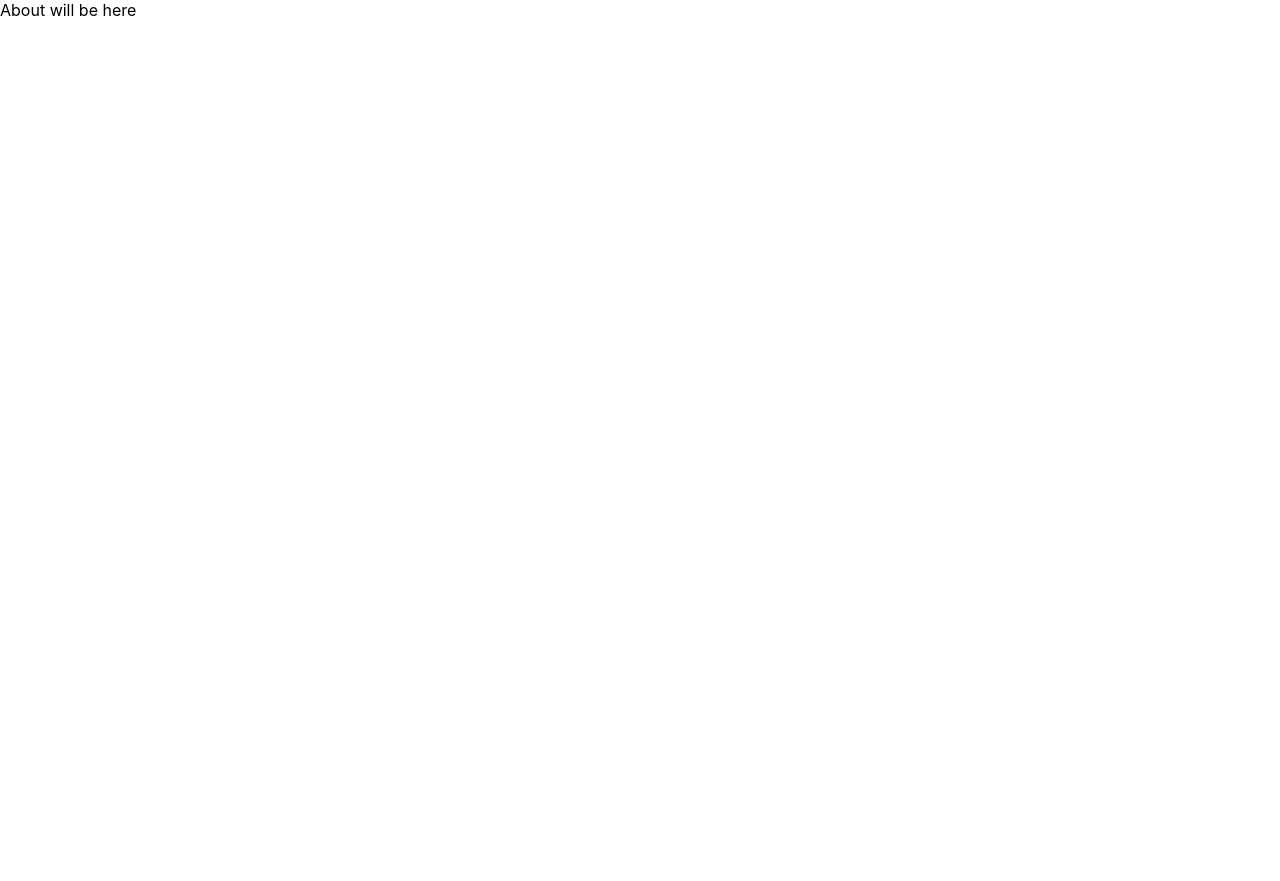
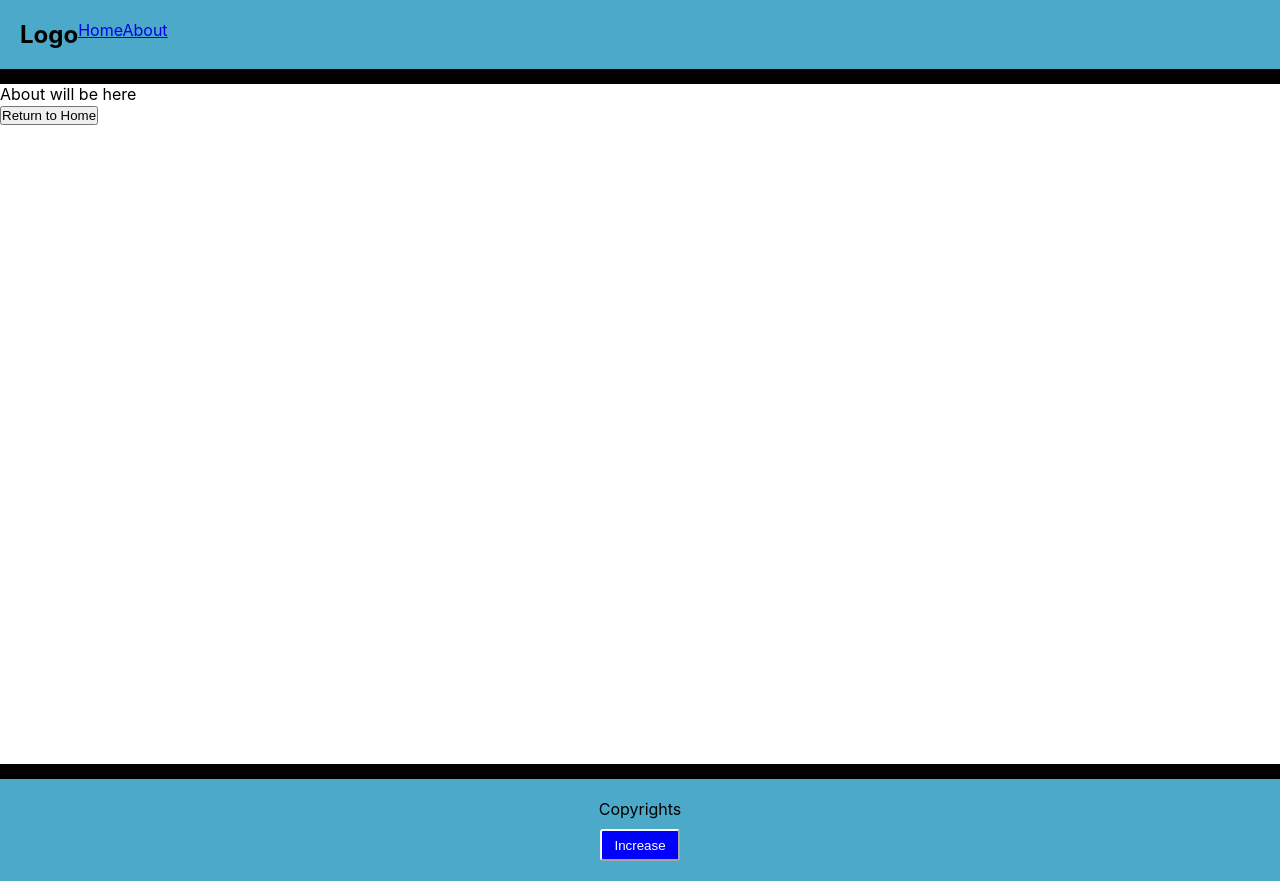
Before and after one commit to BitaYeganeh/react-basics, a React (Vite) app: page /about in a window 1280 px wide. Before the commit the page ends 800 px from the top, so only its background shows below. Built offline with nearby package versions, Linux system fonts and the light colour scheme.

Commit message:
db.json, errorpage and layout added

```diff
--- a/src/App.jsx
+++ b/src/App.jsx
@@ -3,6 +3,8 @@ import "./App.css";
 import Home from "./components/Home";
 import About from "./components/About";
 import { createBrowserRouter, RouterProvider } from "react-router";
+import Layout from "./Layout";
+import ErrorPage from "./components/ErrorPage";
 
 // function App() {
 //   return (
@@ -15,14 +17,37 @@ import { createBrowserRouter, RouterProvider } from "react-router";
 //   );
 // }
 const router = createBrowserRouter([
-  {
+{
+  path:"/",
+  element:<Layout />,
+  children: [
+     {
     path:"/",
-    element: <Home />
+    index: true,
+    element: <Home />,
   },
   {
     path: "/about",
-    element: <About />
+    element: <About />,
   },
+  {
+    path: "*",
+    element: <ErrorPage />,
+  },
+  ],
+}
+
+
+
+
+  // {
+  //   path:"/",
+  //   element: <Home />
+  // },
+  // {
+  //   path: "/about",
+  //   element: <About />
+  // },
 
 
 ]);
--- /dev/null
+++ b/src/Layout.jsx
@@ -0,0 +1,19 @@
+import { Outlet } from "react-router";
+import Footer from "./components/Footer";
+import Header from "./components/Header";
+
+
+const Layout = () => {
+    return (
+        <div>
+            <Header />
+            <div style={{width:"100%", height: "85vh"}}>
+              <Outlet />
+            </div>
+            <Footer />
+        </div>
+    );
+
+};
+
+export default Layout;
--- a/src/components/About.jsx
+++ b/src/components/About.jsx
@@ -1,5 +1,23 @@
+import { useNavigate } from "react-router";
+
 const About = () => {
-    return<div>About will be here</div>
+
+    const navigate = useNavigate();
+
+    const handleNavigate = () => {
+        navigate("/");
+
+    }
+
+
+    return(
+    <div>
+    <p>
+    About will be here
+    </p>
+    <button onClick={handleNavigate}>Return to Home</button>
+    </div>
+    );
 };
 
 export default About;
--- /dev/null
+++ b/src/components/ErrorPage.jsx
@@ -0,0 +1,9 @@
+const ErrorPage = () => {
+    return (
+        <div style={{ backgroundColor: "red"}}>
+            <h1>Page not found</h1>
+        </div>
+    );
+
+};
+export default ErrorPage;
--- a/src/components/Header.jsx
+++ b/src/components/Header.jsx
@@ -1,9 +1,14 @@
+import { Link } from "react-router";
 import styles from "./Header.module.css";
 
 const Header = () => {
   return (
-    <header className={styles.header}>
+    <header className={styles.header} style={{display: "flex"}}>
       <h1>Logo</h1>
+      <nav>
+        <Link to="/">Home</Link>
+        <Link to="/about">About</Link>
+      </nav>
     </header>
   );
 };
--- a/src/components/Home.jsx
+++ b/src/components/Home.jsx
@@ -74,7 +74,6 @@ const toggleFavourite = (id) => {
   return (
 
     <div className="app">
-      <Header />
       <main className="main-content">
         {employees.map((employee) => {
           console.log(employee);
@@ -97,7 +96,6 @@ const toggleFavourite = (id) => {
       handleClick={handleClick}
 
       />
-      <Footer count={count} setCount={setCount}/>
     </div>
   );
 }
--- a/src/db.json
+++ b/src/db.json
@@ -8,7 +8,7 @@
       "isFavourite": true
     },
     {
-      "id": "2",
+      "id": 2,
       "name": "Kati",
       "title": "Developer",
       "age": 25,
```
